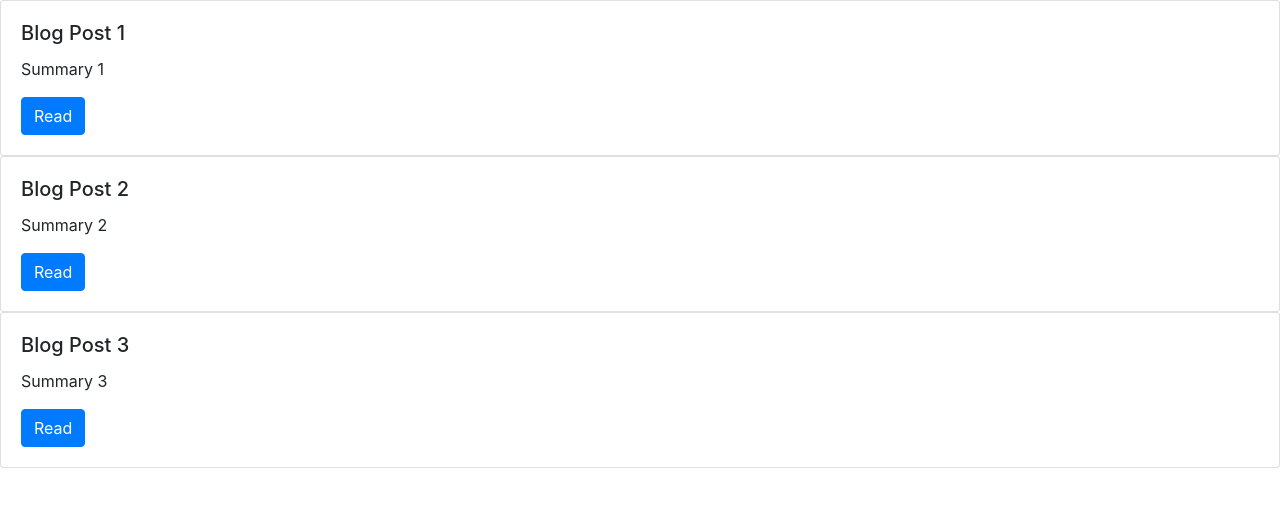
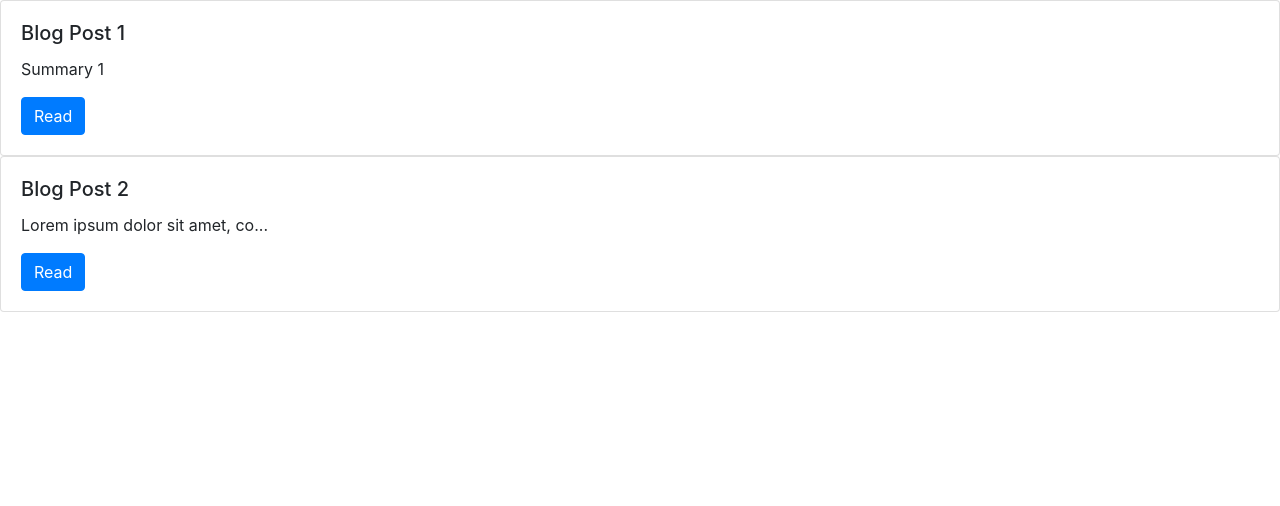
Before and after one commit to dreamz001/angularComponentsInDepth, an Angular app: page / in a window 1280 px wide. Shown: the top 506 px of the page. Built offline with nearby package versions, Linux system fonts and the light colour scheme.

Commit message:
Chapter-8 done.

```diff
--- a/src/app/app.module.ts
+++ b/src/app/app.module.ts
@@ -4,12 +4,14 @@
 import { AppComponent } from './app.component';
 import { BlogPostTileComponent } from './blog-post-tile/blog-post-tile.component';
 import { BlogListComponent } from './blog-list/blog-list.component';
+import { TruncatePipe } from './truncate.pipe';
 
 @NgModule({
   declarations: [
     AppComponent,
     BlogPostTileComponent,
-    BlogListComponent
+    BlogListComponent,
+    TruncatePipe
   ],
   imports: [
     BrowserModule
--- a/src/app/blog-list/blog-list.component.ts
+++ b/src/app/blog-list/blog-list.component.ts
@@ -14,8 +14,8 @@
 
   ngOnInit() {
     this.blogPosts.push(new BlogPost("Blog Post 1","Summary 1"));
-    this.blogPosts.push(new BlogPost("Blog Post 2","Summary 2"));
-    this.blogPosts.push(new BlogPost("Blog Post 3","Summary 3"));
+    this.blogPosts.push(new BlogPost("Blog Post 2","Lorem ipsum dolor sit amet, consectetur adipiscing elit, sed do eiusmod tempor incididunt ut labore et dolore magna aliqua. Ut enim ad minim veniam, quis nostrud exercitation ullamco laboris nisi ut aliquip ex ea commodo consequat. Duis aute irure dolor in reprehenderit in voluptate velit esse cillum dolore eu fugiat nulla pariatur. Excepteur sint occaecat cupidatat non proident, sunt in culpa qui officia deserunt mollit anim id est laborum."));
+   // this.blogPosts.push(new BlogPost("Blog Post 3","Summary 3"));
 
   }
 
--- a/src/app/blog-post-tile/blog-post-tile.component.html
+++ b/src/app/blog-post-tile/blog-post-tile.component.html
@@ -1,7 +1,7 @@
 <div class="card">
   <div class="card-body">
     <h5 class="card-title">{{post.title}}</h5>
-    <p class="card-text">{{post.summary}}</p>
+    <p class="card-text">{{post.summary | truncate:[30]}}</p>
     <a href="#" class="btn btn-primary">Read</a>
   </div>
 </div>
--- /dev/null
+++ b/src/app/truncate.pipe.ts
@@ -0,0 +1,14 @@
+import { Pipe, PipeTransform } from '@angular/core';
+
+@Pipe({
+  name: 'truncate'
+})
+export class TruncatePipe implements PipeTransform {
+
+  transform(value: any, args?: any): any {
+    const limit = args.length > 0 ? parseInt(args[0],10) : 20;
+    const trail = args.length > 1 ? args[1] : '...' ;
+    return value.length > limit ? value.substring(0, limit) + trail : value;
+  }
+
+}
```
Also changed, not shown: 1 other file (tests, documents, lock files or other folders).
